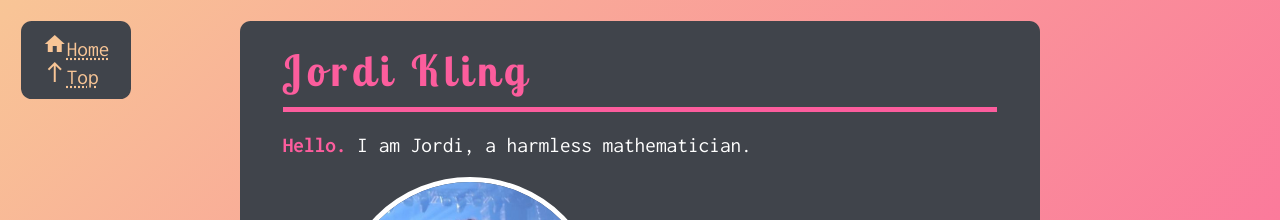
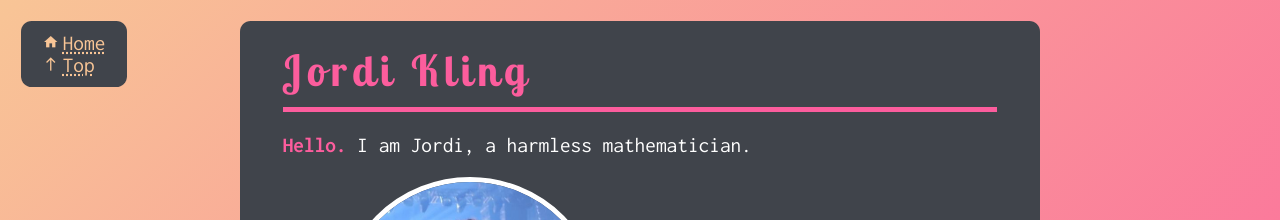
Before and after one commit to admiral-biscuit/admiral-biscuit.github.io, a plain HTML site: page index.html in a window 1280 px wide. Shown: the top 220 px of the page. Drawn offline with Linux system fonts and the light colour scheme.

Commit message:
fixed size of aside nav icons

```diff
--- a/style.css
+++ b/style.css
@@ -213,6 +213,10 @@ a {
       display: inline-block;
       text-decoration: none;
     }
+  }
+  .material-icons {
+    font-size: 0.75em;
+    padding-right: 0.25em;
   }
 }
 main :not(nav.big-links) > ul {
```
